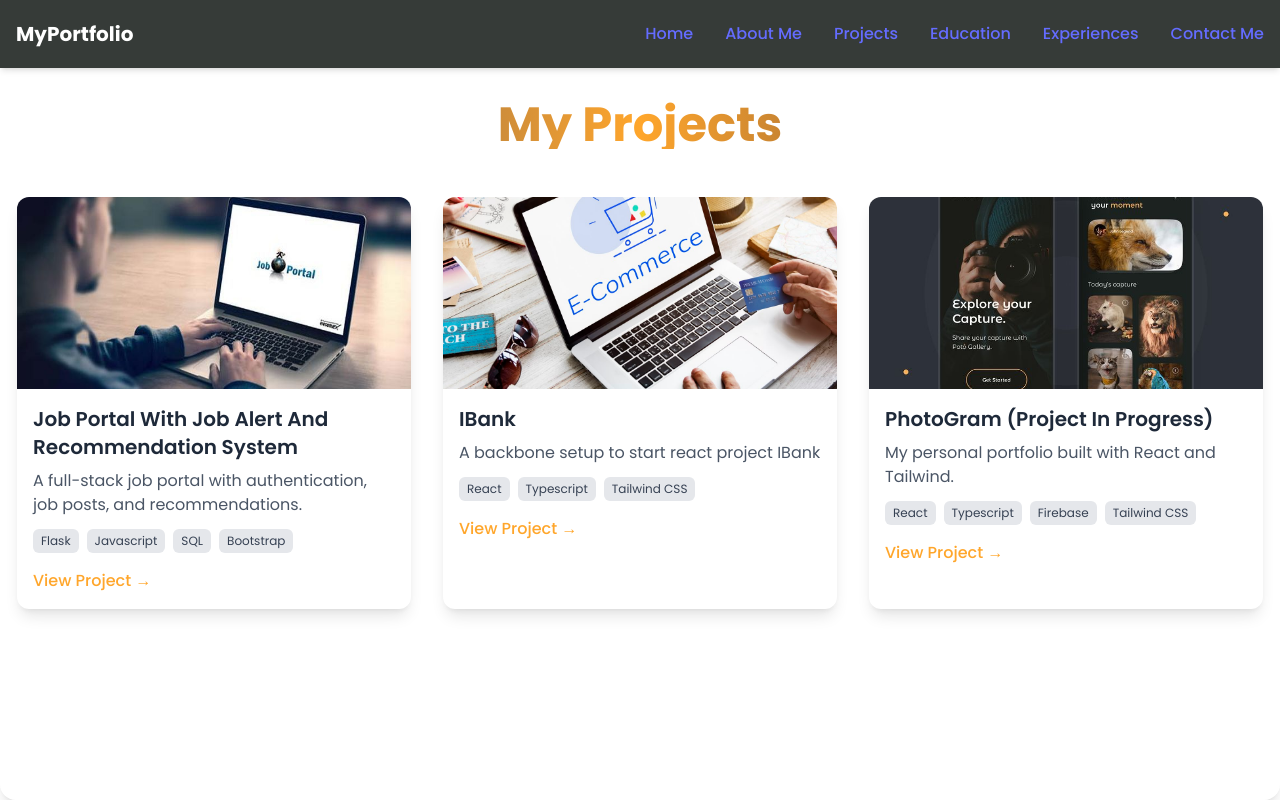
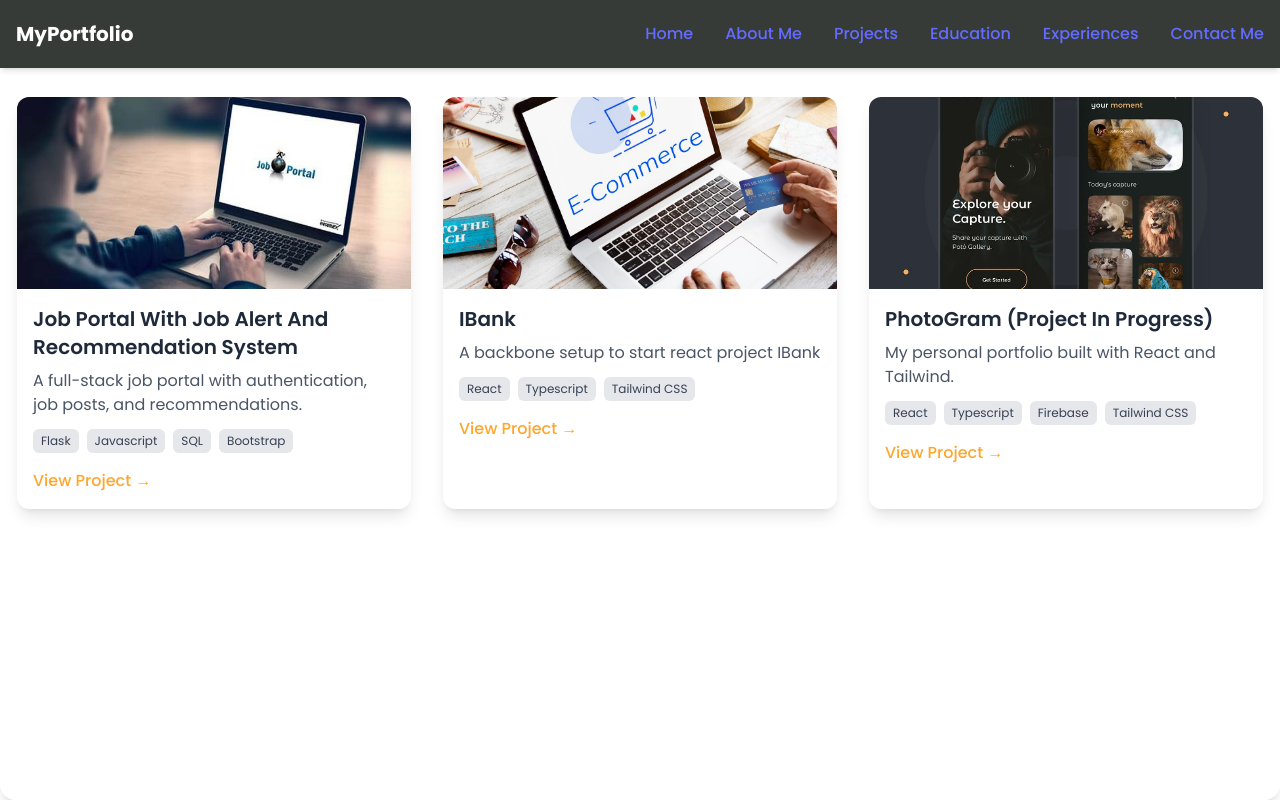
Before and after one commit to Win-maker/Portfolio, a React (Vite) app: page /projects in a window 1280 px wide. Built offline with nearby package versions, Linux system fonts and the light colour scheme.

Commit message:
fix route error

```diff
--- a/src/App.jsx
+++ b/src/App.jsx
@@ -19,6 +19,7 @@ function App() {
               <About />
               <Education/>
               <Experience/>
+              <Projects/>
               <Contact/>
             </>
           } />
--- a/src/components/Home/Home.jsx
+++ b/src/components/Home/Home.jsx
@@ -1,7 +1,6 @@
 import "./Home.css";
 import { motion as Motion } from "framer-motion";
 import { FaArrowRight } from "react-icons/fa6";
-import { Link } from "react-router-dom";
 import { HashLink } from "react-router-hash-link";
 
 const Home = () => {
@@ -62,7 +61,8 @@ const Home = () => {
           viewport={{ once: false, amount: 0.3 }}
           transition={{ duration: 0.5, delay: 0.1 }}
         >
-          <Link to="/projects">
+
+       <HashLink smooth to="/#projects">
             <Motion.button
               whileHover={{ backgroundColor: "rgb(15, 15, 15)" }}
               whileTap={{ scale: 0.95 }}
@@ -72,7 +72,7 @@ const Home = () => {
               <span>View Projects</span>
               <FaArrowRight />
             </Motion.button>
-          </Link>
+          </HashLink>
 
        <HashLink smooth to="/#contact">
                   <Motion.button
--- a/src/components/Layout/Layout.tsx
+++ b/src/components/Layout/Layout.tsx
@@ -8,7 +8,7 @@ const Layout = () => {
         <Header />
       </header>
 
-      {/* this is the element that scrolls and that we hide the scrollbar on */}
+
       <main className="flex-1 overflow-y-auto [scrollbar-width:none] [-ms-overflow-style:none] [&::-webkit-scrollbar]:hidden">
         <Outlet />
       </main>
--- a/src/components/Projects/Projects.tsx
+++ b/src/components/Projects/Projects.tsx
@@ -30,7 +30,7 @@ const Projects = () => {
   return (
     <section
      id="projects"
-    className="pt-25 min-h-screen relative backdrop-blur-lg bg-white/10 rounded-2xl shadow-lg border border-white/20">
+    className="min-h-screen relative backdrop-blur-lg bg-white/10 rounded-2xl shadow-lg border border-white/20 pb-10">
       <div className="container mx-auto px-4">
 
         <Motion.h2
```
